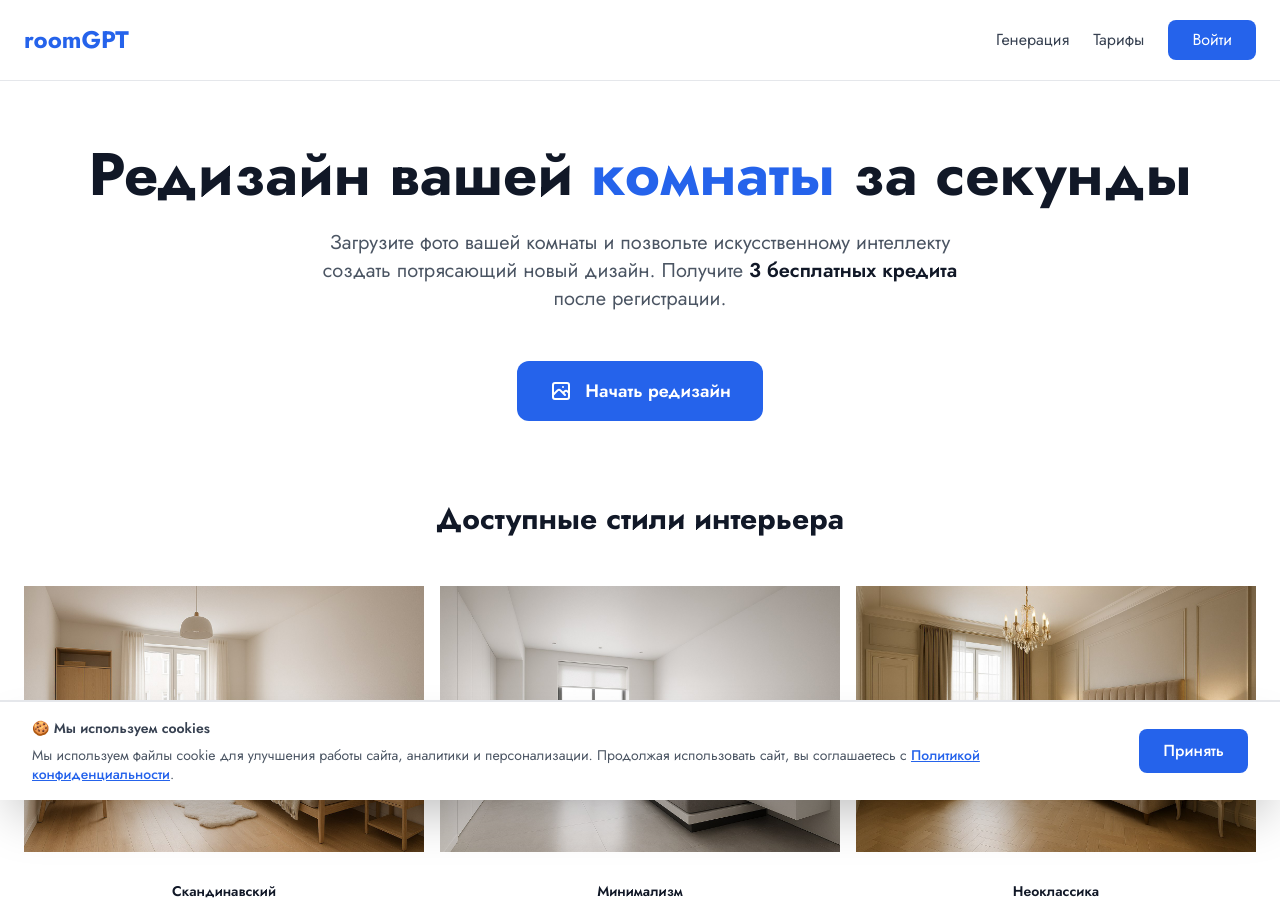
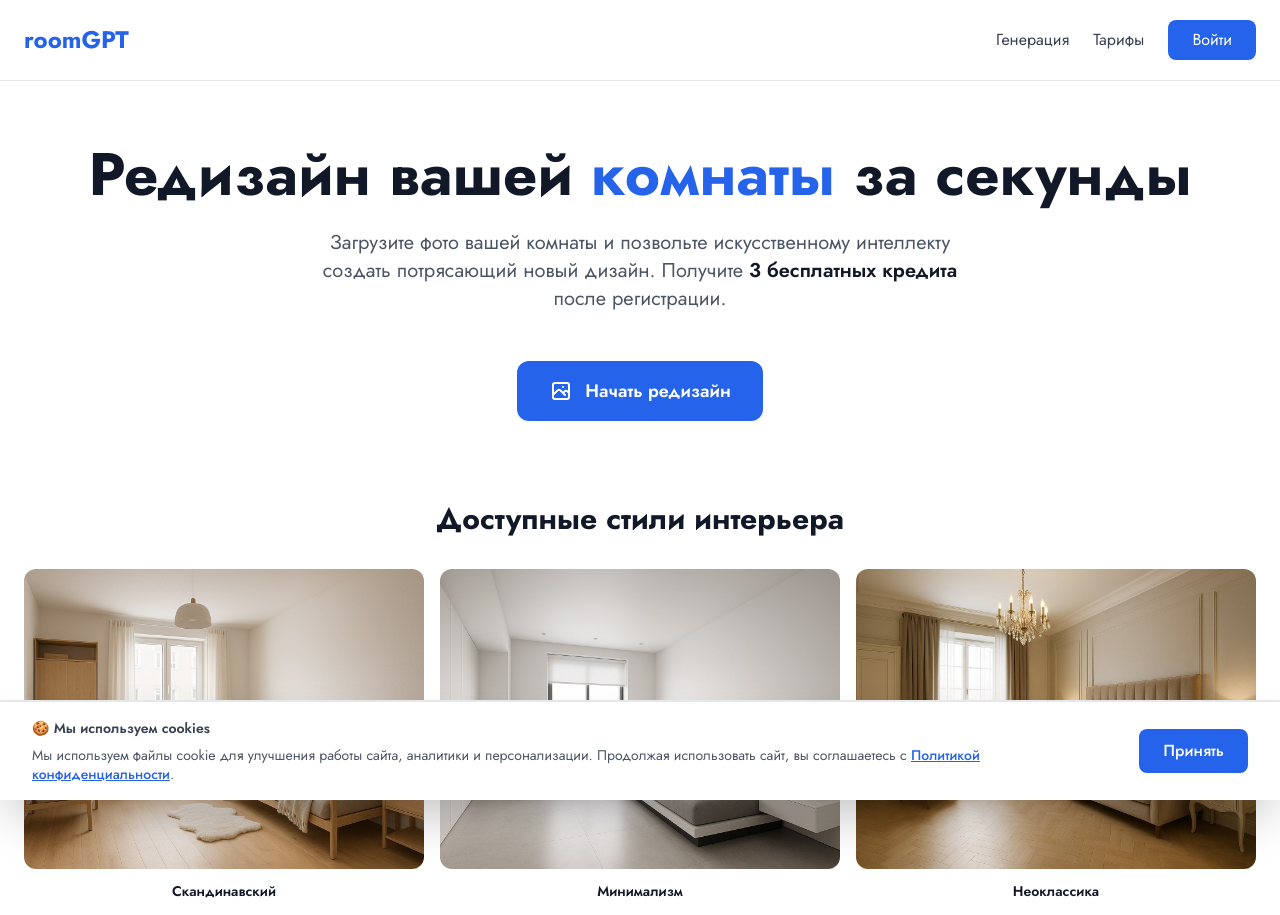
Before and after one commit to Sansayich/-roomai-redesign, a Next.js app: page / in a window 1280 px wide. Shown: the top 915 px of the page. Built offline with nearby package versions, Linux system fonts and the light colour scheme; no server answers.

Commit message:
fix: исправлено скругление углов превьюшек - добавлен overflow-hidden к контейнеру, изменен object-contain на object-cover для правильного отображения

```diff
--- a/app/generate/page.tsx
+++ b/app/generate/page.tsx
@@ -339,11 +339,11 @@ export default function GeneratePage() {
                     onClick={() => toggleStyle(style.id)}
                     className="text-left"
                   >
-                    <div className="aspect-[4/3] mb-2 relative">
+                    <div className="aspect-[4/3] mb-2 relative rounded-xl overflow-hidden">
                       <img
                         src={style.imageUrl}
                         alt={style.name}
-                        className="w-full h-full object-contain rounded-xl"
+                        className="w-full h-full object-cover"
                       />
                       {selectedStyles.includes(style.id) && (
                         <div className="absolute top-2 right-2 w-6 h-6 bg-blue-600 rounded-full flex items-center justify-center">
--- a/app/page.tsx
+++ b/app/page.tsx
@@ -122,11 +122,11 @@ export default function Home() {
                   key={index}
                   className="cursor-pointer"
                 >
-                  <div className="aspect-[4/3] mb-3">
+                  <div className="aspect-[4/3] mb-3 rounded-xl overflow-hidden">
                     <img
                       src={style.imageUrl}
                       alt={style.name}
-                      className="w-full h-full object-contain rounded-xl"
+                      className="w-full h-full object-cover"
                     />
                   </div>
                   <div className="font-semibold text-gray-900 text-sm text-center">{style.name}</div>
```
